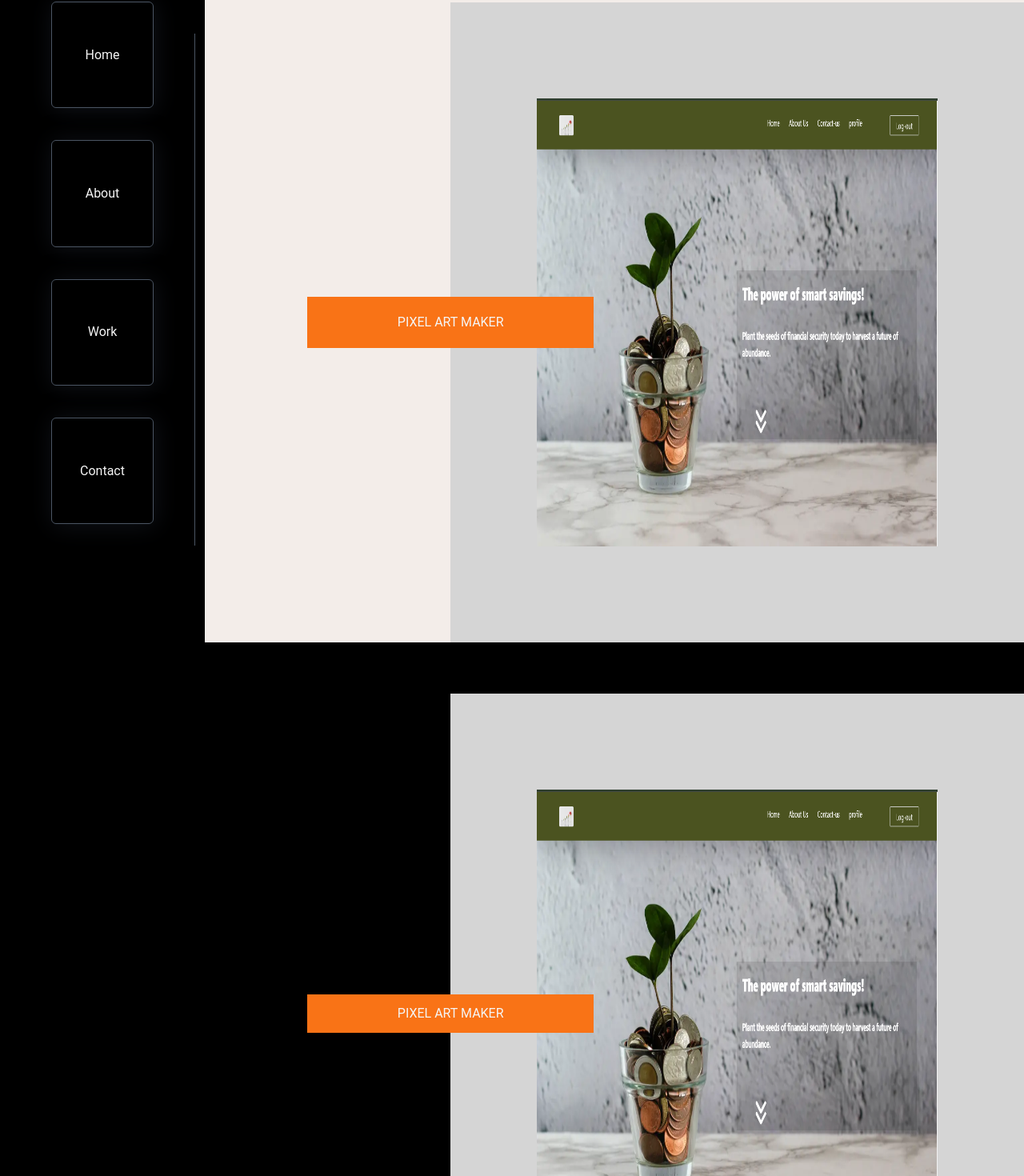
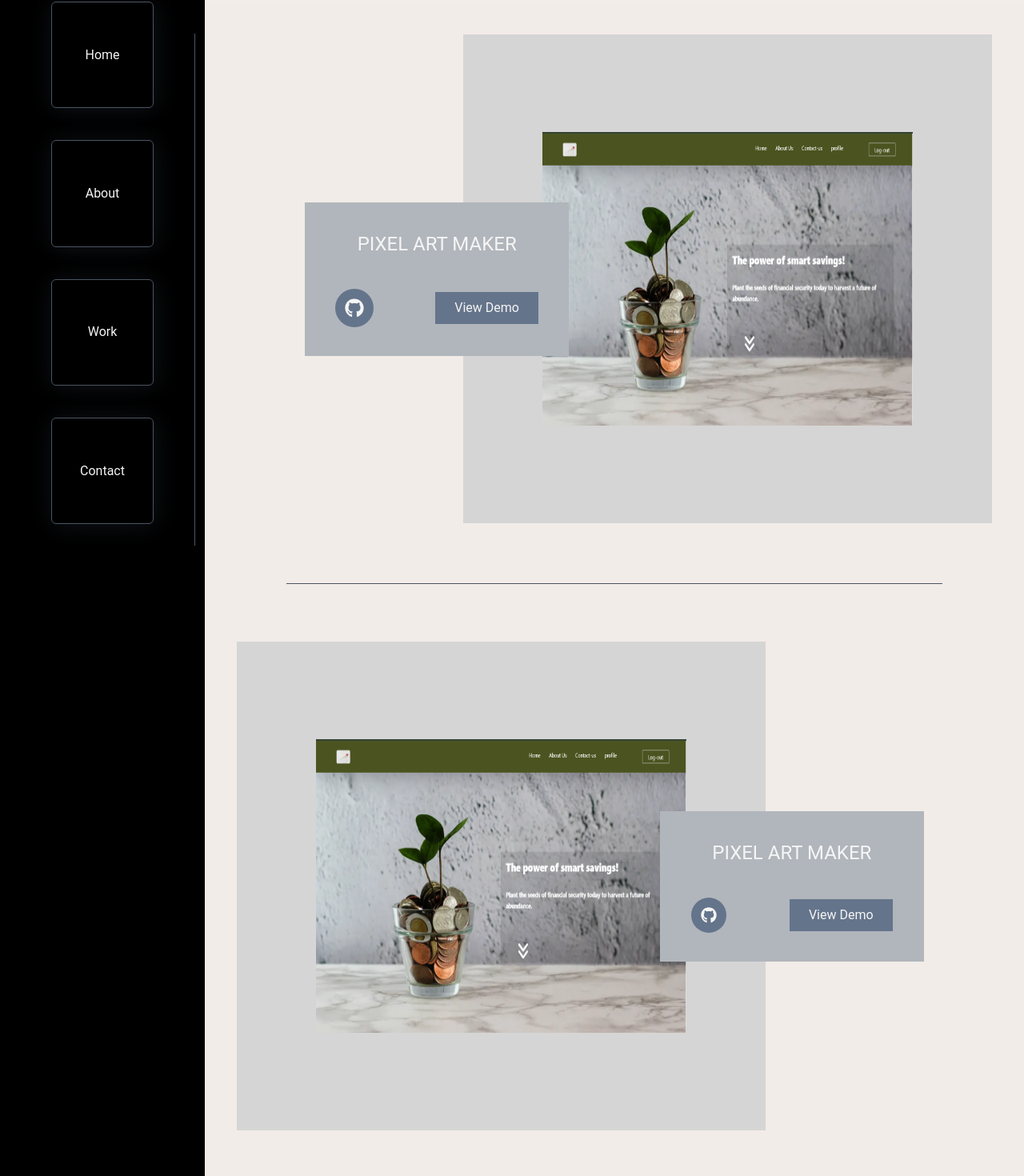
Before and after one commit to 23Mandla/portfolio, a React (Create React App) app: page /work in a window 1280 px wide. Shown: the part 38-1508 px from the top of the page at 80% size. Built offline with nearby package versions, Linux system fonts and the light colour scheme.

Commit message:
work in works

```diff
--- a/src/componets/Work/Work.js
+++ b/src/componets/Work/Work.js
@@ -1,26 +1,45 @@
 import stokvel from "../../componets/assets/images/stokveel.png";
+import { FaGithub } from "react-icons/fa";
 
 export default function Work() {
-
-
   return (
-    <div className="relative space-y-16 h-screen">
-      <div className="relative w-[70%] h-full bg-[#D5D5D5] flex items-center justify-center float-right">
-        <div className="absolute -left-[25%] w-1/2 bg-orange-500 text-center py-5">
-          <h1>PIXEL ART MAKER</h1>
-        </div>
-        <div className="w-[70%] h-[70%]">
-          <img src={stokvel} alt="placeholder" className="w-full h-full" />
+    <>
+      <div className="relative p-10 h-full bg-[hsl(24,29%,93%)] after:content-[''] after:absolute after:bg-gray-600 after:h-[1px] after:w-[80%] after:bottom-8 after:left-[10%]">
+        <div className="relative w-[70%] h-[90%] bg-[#D5D5D5] flex items-center justify-center float-right">
+          <div className="absolute -left-[30%] w-1/2 bg-[#b1b6bc] text-center py-9 space-y-10">
+            <h1 className="text-2xl">PIXEL ART MAKER</h1>
+            <div className="w-full grid grid-flow-col items-center justify-around">
+              <div className="cursor-pointer bg-slate-500 px-3 py-3 rounded-full">
+                <FaGithub className="text-2xl"/>
+              </div>
+              <div className="cursor-pointer bg-slate-500 px-6 py-2">
+                <h1>View Demo</h1>
+              </div>
+            </div>
+          </div>
+          <div className="w-[70%] h-[60%]">
+            <img src={stokvel} alt="placeholder" className="w-full h-full" />
+          </div>
         </div>
       </div>
-      <div className="relative w-[70%] h-full bg-[#D5D5D5] flex items-center justify-center float-right">
-        <div className="absolute -left-[25%] w-1/2 bg-orange-500 py-3 text-center">
-          <h1>PIXEL ART MAKER</h1>
-        </div>
-        <div className="w-[70%] h-[70%]">
-          <img src={stokvel} alt="placeholder" className="w-full h-full" />
+      <div className="relative p-10 h-full bg-[hsl(24,29%,93%)]">
+        <div className="relative w-[70%] h-[90%] bg-[#D5D5D5] flex items-center justify-center space">
+          <div className="absolute -right-[30%] w-1/2 bg-[#b1b6bc] text-center py-9 space-y-10">
+            <h1 className="text-2xl">PIXEL ART MAKER</h1>
+            <div className="w-full grid grid-flow-col items-center justify-around">
+              <div className="cursor-pointer bg-slate-500 px-3 py-3 rounded-full">
+                <FaGithub className="text-xl "/>
+              </div>
+              <div className="cursor-pointer bg-slate-500 px-6 py-2">
+                <h1>View Demo</h1>
+              </div>
+            </div>
+          </div>
+          <div className="w-[70%] h-[60%]">
+            <img src={stokvel} alt="placeholder" className="w-full h-full" />
+          </div>
         </div>
       </div>
-    </div>
+    </>
   );
 }
--- a/src/pages/WorkPage.js
+++ b/src/pages/WorkPage.js
@@ -3,7 +3,7 @@ import Work from "../componets/Work/Work"
 
 export default function WorkPage() {
   return (
-    <div className="bg-[#F3EDE9] pt-[4%]">
+    <div className="bg-[#F3EDE9] pt-[4%] h-screen">
       <Work />
     </div>
   )
```
